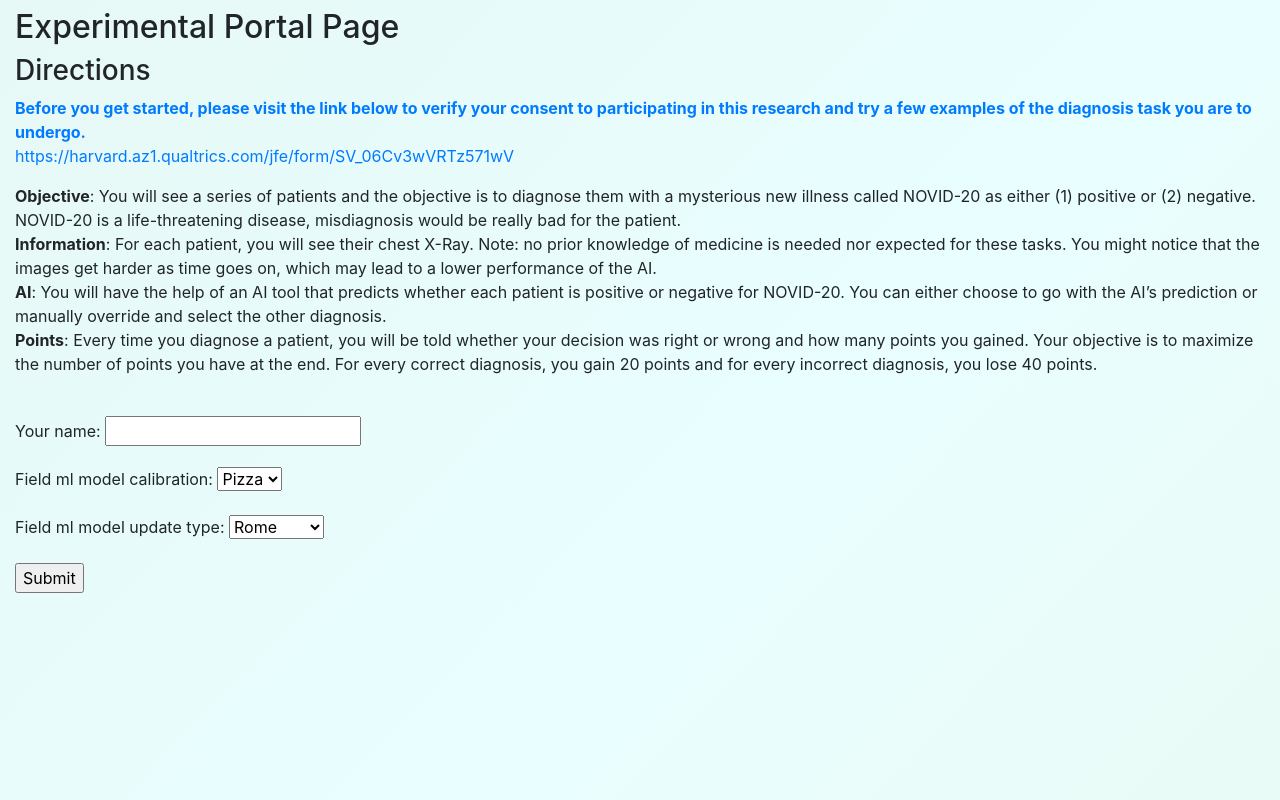
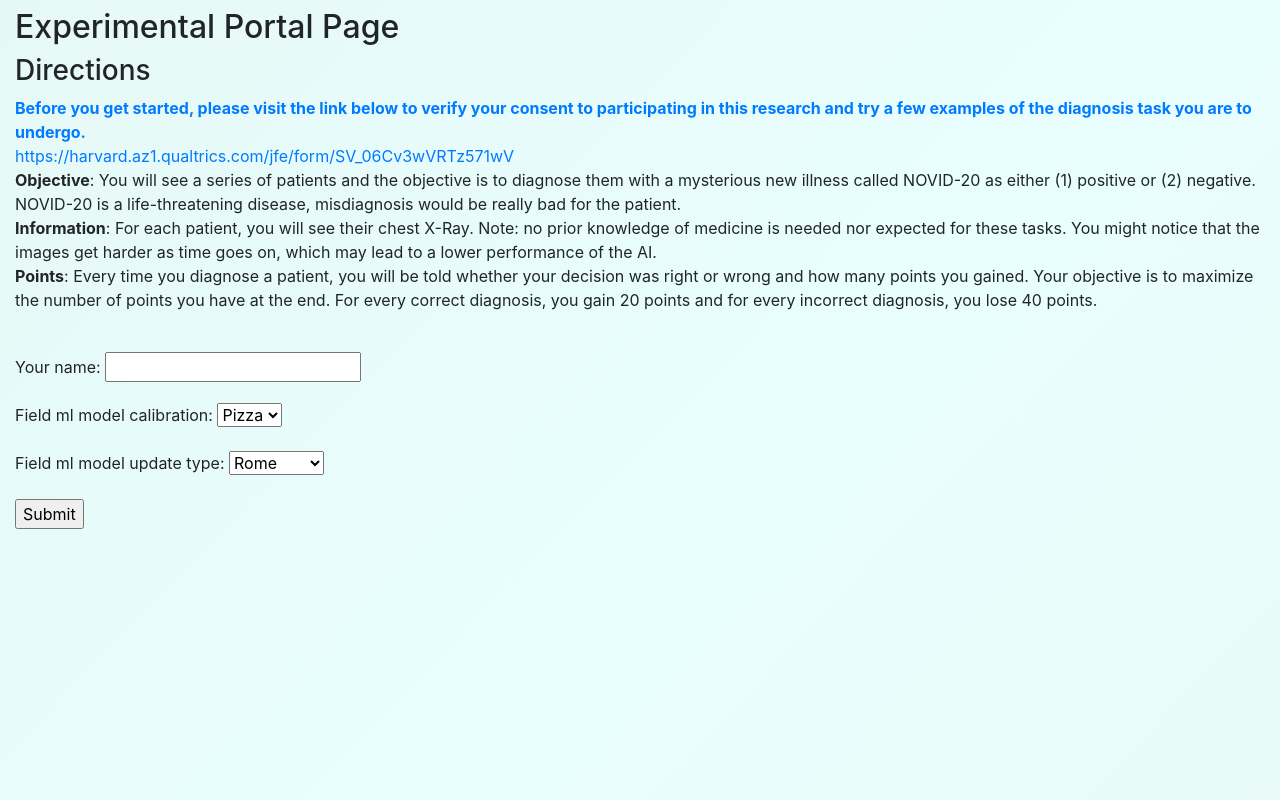
Before and after one commit to eric-z-lin/Human-AI-Trust, a Django app: page /mainpage/start_experiment in a window 1280 px wide. Run offline with Django 3.2, Linux system fonts and the light colour scheme; some libraries are stand-ins or nearby versions.

Commit message:
Update start_experiment.html

```diff
--- a/human_ai_trust/mainpage/templates/start_experiment.html
+++ b/human_ai_trust/mainpage/templates/start_experiment.html
@@ -8,15 +8,14 @@
         <b><a href="https://harvard.az1.qualtrics.com/jfe/form/SV_06Cv3wVRTz571wV">Before you get started, please visit the link below to verify your consent to participating in this research and try a few examples of the diagnosis task you are to undergo.</a></b><br>
         <a href="https://harvard.az1.qualtrics.com/jfe/form/SV_06Cv3wVRTz571wV">https://harvard.az1.qualtrics.com/jfe/form/SV_06Cv3wVRTz571wV</a> <br>
 
-	<p>
         <b>Objective</b>:
-	You will see a series of patients and the objective is to diagnose them with a mysterious new illness called NOVID-20 as either (1) positive or (2) negative. NOVID-20 is a life-threatening disease, misdiagnosis would be really bad for the patient. <br>
+        You will see a series of patients and the objective is to diagnose them with a mysterious new illness called NOVID-20 as either (1) positive or (2) negative. NOVID-20 is a life-threatening disease, misdiagnosis would be really bad for the patient. <br>
 
         <b>Information</b>:
         For each patient, you will see their chest X-Ray. Note: no prior knowledge of medicine is needed nor expected for these tasks. You might notice that the images get harder as time goes on, which may lead to a lower performance of the AI. <br>
 
-        <b>AI</b>:
-        You will have the help of an AI tool that predicts whether each patient is positive or negative for NOVID-20. You can either choose to go with the AI’s prediction or manually override and select the other diagnosis. <br>
+        <!-- <b>AI</b>:
+        You will have the help of an AI tool that predicts whether each patient is positive or negative for NOVID-20. You can either choose to go with the AI’s prediction or manually override and select the other diagnosis. <br> -->
 
 
         <b>Points</b>:
```
